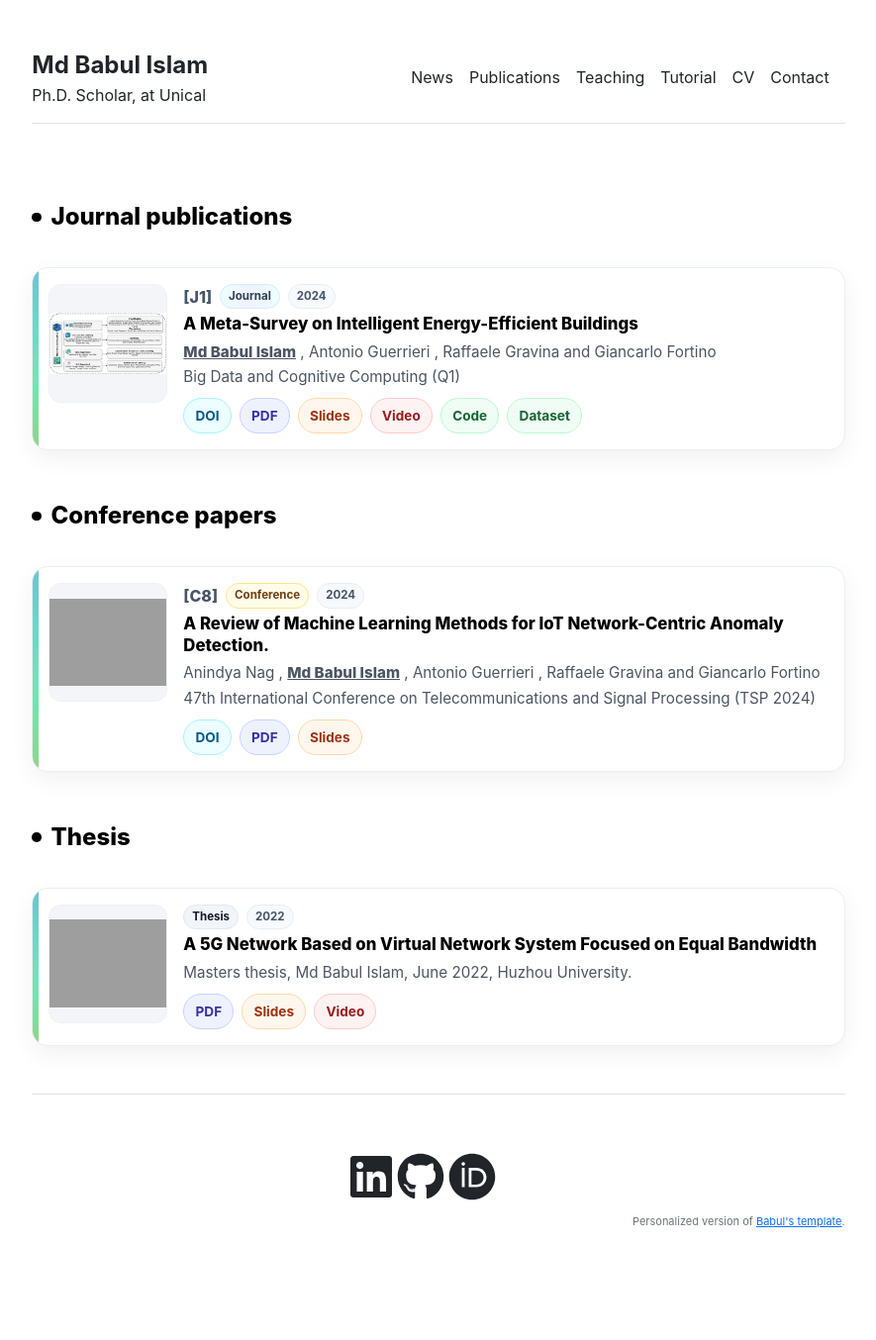
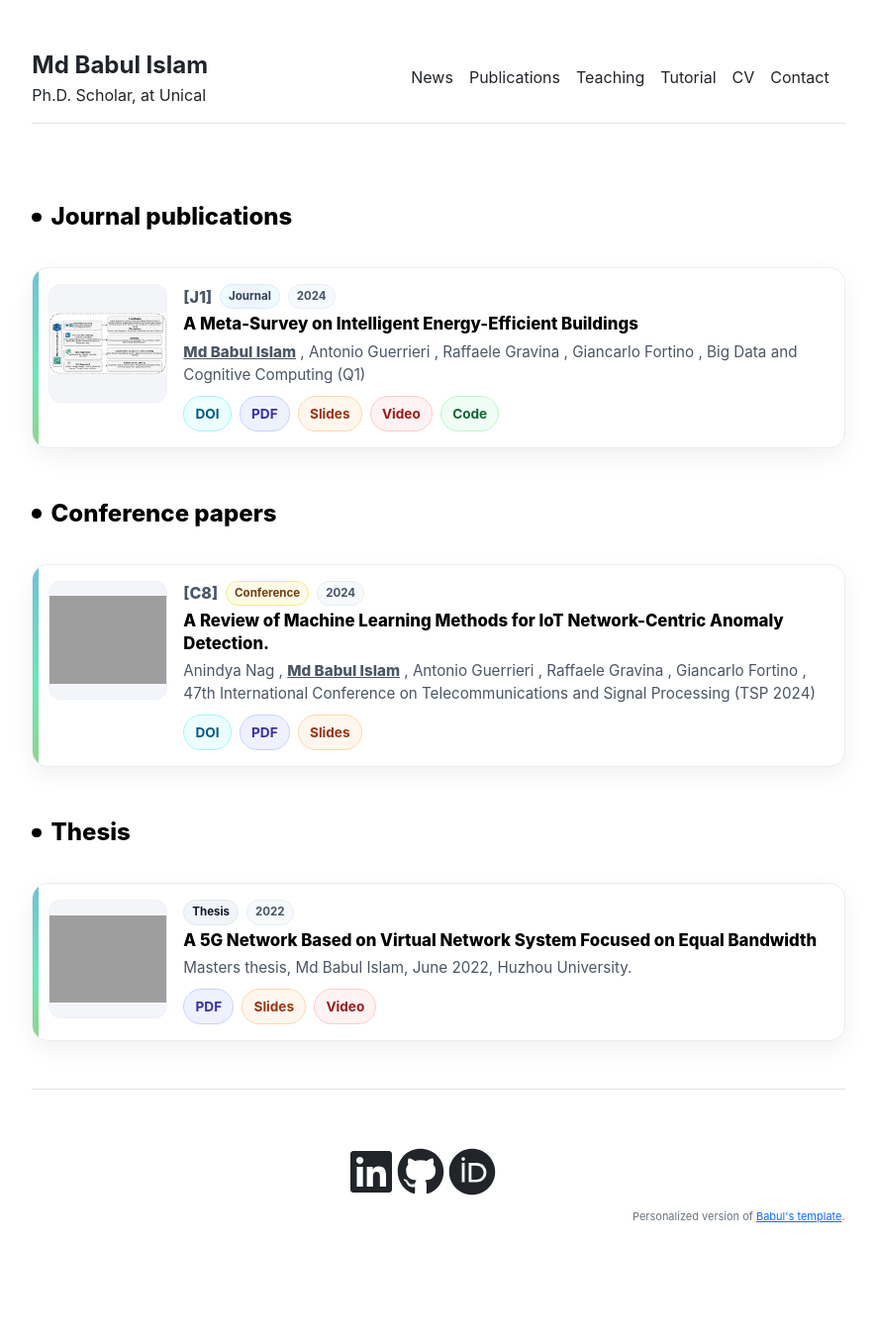
Before and after one commit to babulcseian/babulcseian.github.io, a Jekyll site: the page built from publications.md, in a window 1280 px wide. Shown: the whole page at 99% size, without its empty margins (197-1082 px from the left). Built offline with Jekyll 4.4.1, drawn with Linux system fonts in a browser that asks for light colours; a style sheet for code colours, icons or effects is not loaded; grey boxes are pictures that could not be loaded.

Commit message:
Update publications.html

```diff
--- a/_includes/publications.html
+++ b/_includes/publications.html
@@ -1,4 +1,4 @@
-<!-- publications.html -->
+<!-- publications.html (updated: authors + venue in one line with commas) -->
 <style>
 .pubs-wrap { display:grid; gap:1.25rem; }
 .pubs-section-title{ font-weight:800; margin:2rem 0 1rem; display:inline-flex; align-items:center; gap:.6rem; }
@@ -19,7 +19,7 @@
 }
 @keyframes sweep{ 0%{background-position:0 0} 100%{background-position:0 300%} }
 
-.pub-fig{ width:120px; height:120px; border-radius:12px; background:#f3f5f9; border:1px solid #eef2f7; }
+.pub-fig{ width:120px;height:120px;border-radius:12px;background:#f3f5f9;border:1px solid #eef2f7; }
 .fit-cover{ object-fit:cover; }
 .fit-contain{ object-fit:contain; }
 
@@ -36,8 +36,11 @@
 .badge-thesis{ background:#f1f5f9; border-color:#e2e8f0; color:#0f172a; }
 
 .pub-title{ font-size:1.05rem; font-weight:800; line-height:1.35; margin:.25rem 0 .35rem; }
-.pub-authors,.pub-venue{ color:#4b5563; font-size:.95rem; }
-.pub-venue{ margin-top:.15rem; }
+
+/* ONE-LINE authors + venue */
+.pub-line{ color:#4b5563; font-size:.95rem; }
+.pub-line .pub-authors, .pub-line .pub-venue{ display:inline; }
+.pub-line .pub-venue::before{ content:", "; } /* comma before venue */
 
 .pub-actions{ margin-top:.6rem; display:flex; flex-wrap:wrap; gap:.5rem; }
 .btn-chip{
@@ -79,18 +82,17 @@
 
       <h5 class="pub-title">{{ item.title }}</h5>
 
-      <div class="pub-authors">
-        {% assign total = item.authors | size %}
+      <!-- authors + venue in ONE line, comma-separated -->
+      <div class="pub-line">
+        <span class="pub-authors">
           {% for a in item.authors %}
-          {% if forloop.index0 > 0 %}
-            {% if forloop.last %} and {% else %}, {% endif %}
-          {% endif %}
+            {% if forloop.index0 > 0 %}, {% endif %}
             {% if a.me == "1" %}<span class="me-strong">{{ a.name }}</span>{% else %}{{ a.name }}{% endif %}
           {% endfor %}
+        </span>
+        {% assign venue = item.journal | default: item.venue | default: item.publisher %}
+        {% if venue %}<span class="pub-venue">{{ venue }}</span>{% endif %}
       </div>
-
-      {% assign venue = item.journal | default: item.venue | default: item.publisher %}
-      {% if venue %}<div class="pub-venue">{{ venue }}</div>{% endif %}
 
       <div class="pub-actions">
         {% if item.doi %}<a class="btn-chip btn-doi" href="{{ item.doi }}" target="_blank" rel="noopener">DOI</a>{% endif %}
@@ -98,7 +100,6 @@
         {% if item.slides %}<a class="btn-chip btn-slides" href="{{ item.slides }}" target="_blank" rel="noopener">Slides</a>{% endif %}
         {% if item.videos %}<a class="btn-chip btn-video" href="{{ item.videos }}" target="_blank" rel="noopener">Video</a>{% endif %}
         {% if item.code %}<a class="btn-chip btn-code" href="{{ item.code }}" target="_blank" rel="noopener">Code</a>{% endif %}
-        {% if item.code %}<a class="btn-chip btn-code" href="{{ item.dataset }}" target="_blank" rel="noopener">Dataset</a>{% endif %}
       </div>
     </div>
   </article>
@@ -125,18 +126,16 @@
 
       <h5 class="pub-title">{{ item.title }}</h5>
 
-      <div class="pub-authors">
-        {% assign total = item.authors | size %}
+      <div class="pub-line">
+        <span class="pub-authors">
           {% for a in item.authors %}
-          {% if forloop.index0 > 0 %}
-            {% if forloop.last %} and {% else %}, {% endif %}
-          {% endif %}
+            {% if forloop.index0 > 0 %}, {% endif %}
             {% if a.me == "1" %}<span class="me-strong">{{ a.name }}</span>{% else %}{{ a.name }}{% endif %}
           {% endfor %}
+        </span>
+        {% assign venue = item.journal | default: item.venue | default: item.publisher %}
+        {% if venue %}<span class="pub-venue">{{ venue }}</span>{% endif %}
       </div>
-
-      {% assign venue = item.journal | default: item.venue | default: item.publisher %}
-      {% if venue %}<div class="pub-venue">{{ venue }}</div>{% endif %}
 
       <div class="pub-actions">
         {% if item.doi %}<a class="btn-chip btn-doi" href="{{ item.doi }}" target="_blank" rel="noopener">DOI</a>{% endif %}
@@ -165,7 +164,11 @@
       </div>
 
       <h5 class="pub-title">{{ item.title }}</h5>
-      {% if item.description %}<div class="pub-venue">{{ item.description }}</div>{% endif %}
+      {% if item.description %}
+        <div class="pub-line">
+          <span class="pub-authors">{{ item.description }}</span>
+        </div>
+      {% endif %}
 
       <div class="pub-actions">
         {% if item.paper %}<a class="btn-chip btn-pdf" href="{{ item.paper }}" target="_blank" rel="noopener">PDF</a>{% endif %}
```
Lines whose indentation alone changed are shown as unchanged.
